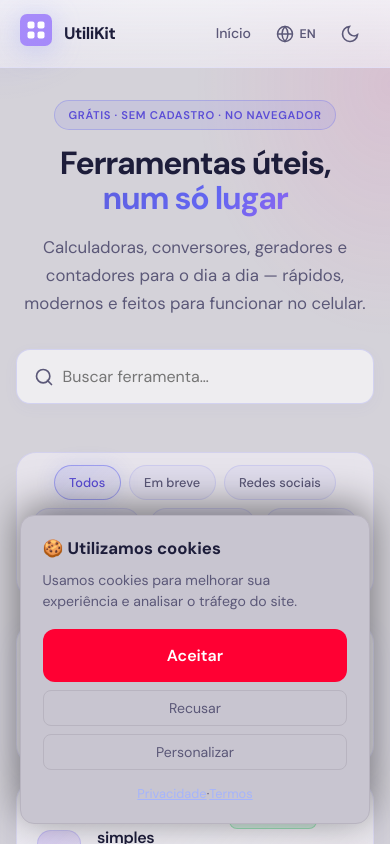
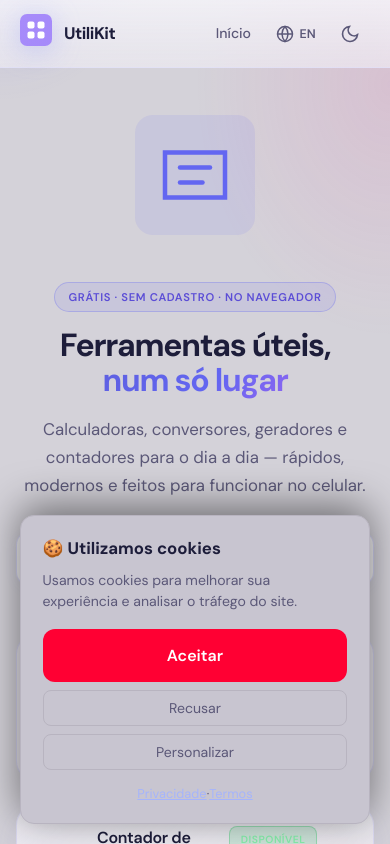
Before and after one commit to EduuD1as/utilikit, a React (Vite) app in the folder client/: page / in a window 390 px wide. Shown: the top 844 px of the page. Built offline with nearby package versions, Linux system fonts and the light colour scheme; no server answers.

Commit message:
ajustes home page

```diff
--- a/client/src/home.css
+++ b/client/src/home.css
@@ -203,9 +203,37 @@ body:has(.home) {
 
 .home-hero__content {
   position: relative;
-  max-width: 720px;
+  max-width: 1200px;
   margin: 0 auto;
-  text-align: center;
+  display: flex;
+  align-items: center;
+  gap: 3rem;
+}
+
+.home-hero__left {
+  flex: 0 0 auto;
+  display: flex;
+  align-items: center;
+  justify-content: center;
+}
+
+.home-hero__logo {
+  width: 200px;
+  height: 200px;
+  display: flex;
+  align-items: center;
+  justify-content: center;
+}
+
+.home-hero__logo-mark {
+  width: 100%;
+  height: 100%;
+  color: var(--brand);
+}
+
+.home-hero__right {
+  flex: 1;
+  text-align: left;
 }
 
 .home-hero__eyebrow {
@@ -601,6 +629,21 @@ body:has(.home) {
     padding: 3rem 1.25rem 2.5rem;
   }
 
+  .home-hero__content {
+    flex-direction: column;
+    text-align: center;
+    gap: 2rem;
+  }
+
+  .home-hero__right {
+    text-align: center;
+  }
+
+  .home-hero__logo {
+    width: 150px;
+    height: 150px;
+  }
+
   .home-main {
     padding: 2.5rem 1.25rem 3rem;
   }
--- a/client/src/pages/HomePage.jsx
+++ b/client/src/pages/HomePage.jsx
@@ -37,6 +37,17 @@ export function HomePage({ onNavigate }) {
       <header className="home-hero">
         <div className="home-hero__glow" aria-hidden="true" />
         <div className="home-hero__content">
+          <div className="home-hero__left">
+            <div className="home-hero__logo">
+              <svg className="home-hero__logo-mark" viewBox="0 0 100 100" aria-hidden="true">
+                <rect x="10" y="10" width="80" height="80" rx="12" fill="currentColor" opacity="0.1" />
+                <path d="M30 35 L70 35 L70 65 L30 65 Z" fill="none" stroke="currentColor" strokeWidth="3" />
+                <path d="M40 45 L60 45" stroke="currentColor" strokeWidth="3" strokeLinecap="round" />
+                <path d="M40 55 L55 55" stroke="currentColor" strokeWidth="3" strokeLinecap="round" />
+              </svg>
+            </div>
+          </div>
+          <div className="home-hero__right">
             <p className="home-hero__eyebrow">{t('homeHeroEyebrow')}</p>
             <h1 className="home-hero__title">
               {t('homeHeroTitle')}
@@ -62,6 +73,7 @@ export function HomePage({ onNavigate }) {
                 onChange={(e) => setQuery(e.target.value)}
                 aria-label={t('homeHeroSearchLabel')}
               />
+            </div>
           </div>
         </div>
       </header>
```
Lines whose indentation alone changed are shown as unchanged.
